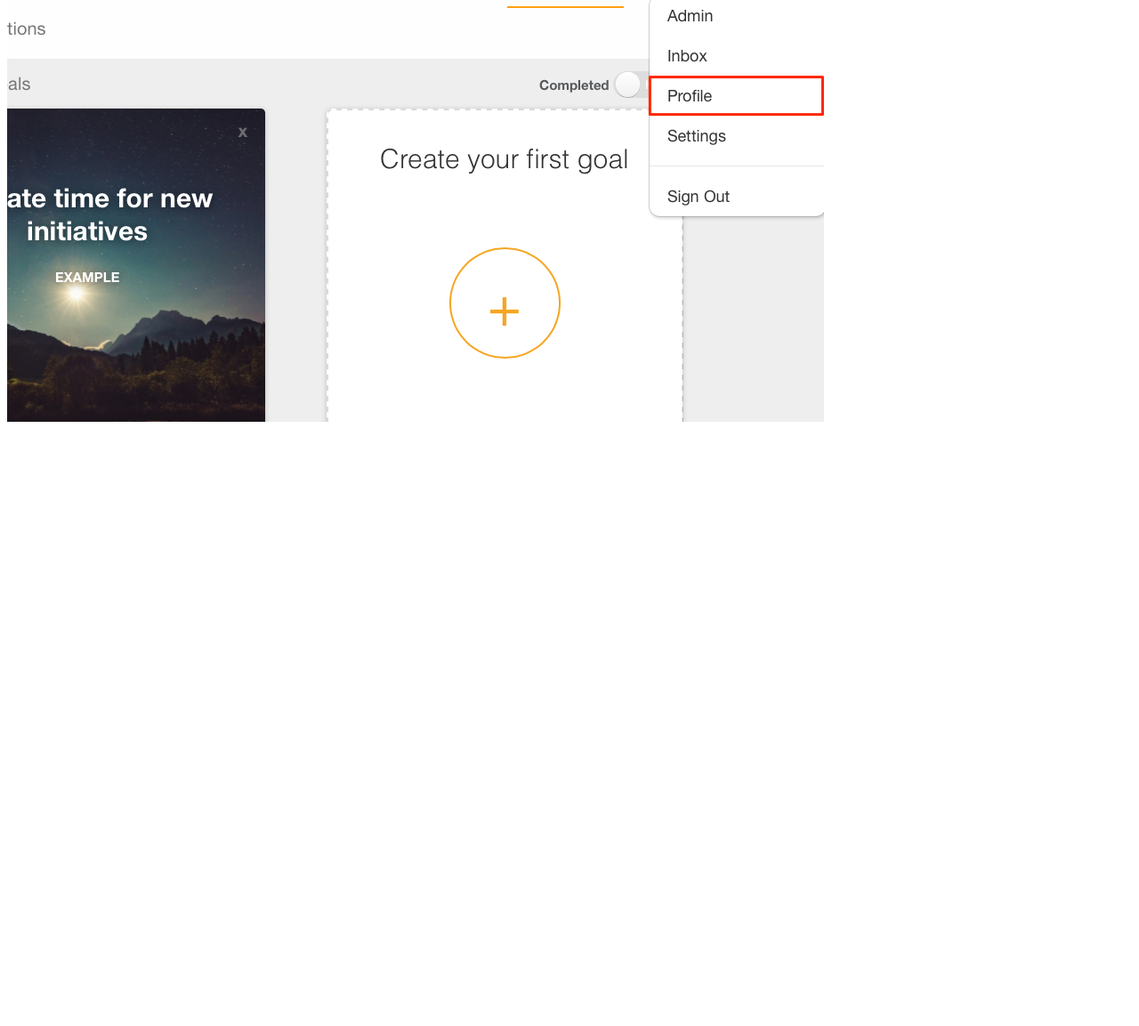
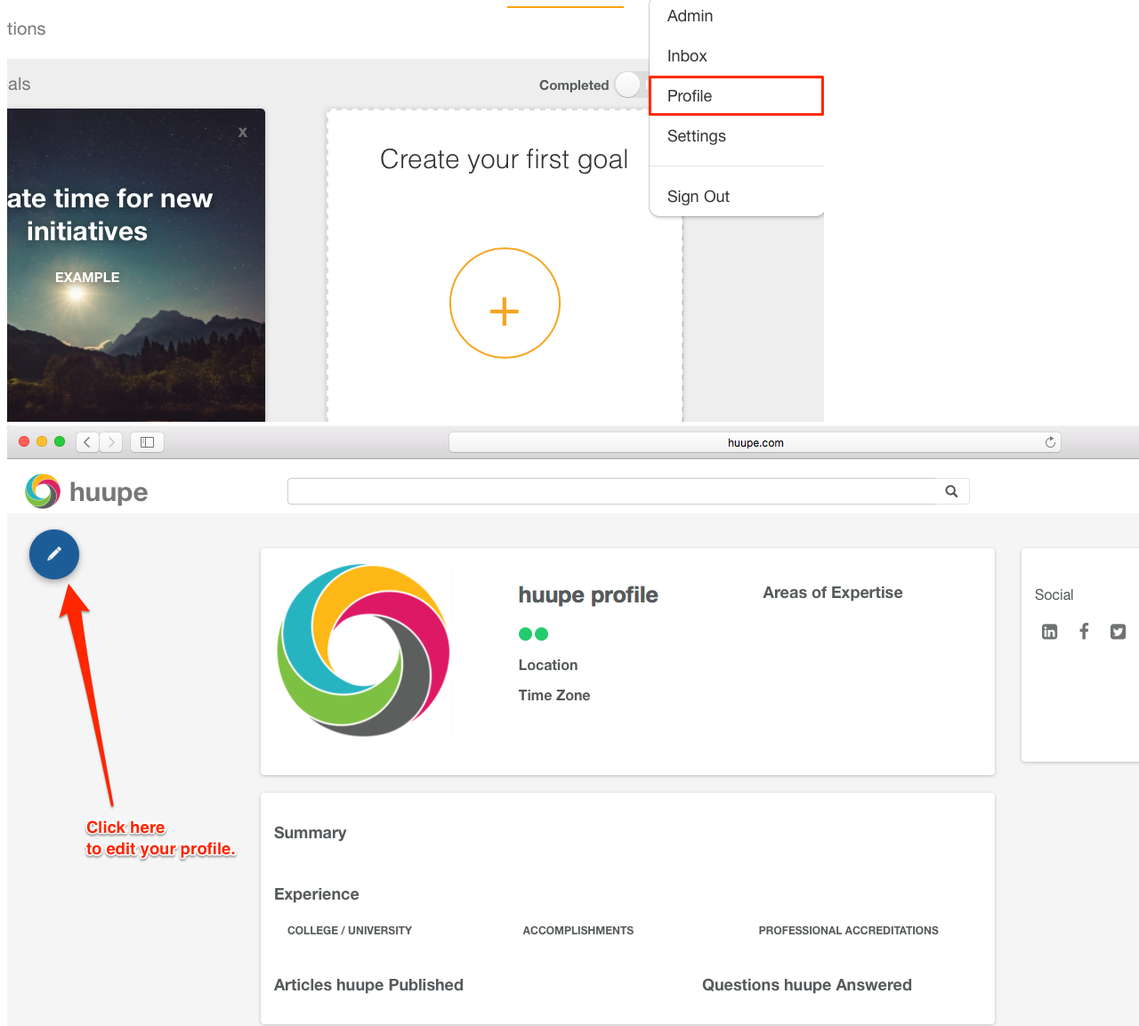
Before and after one commit to elaipson/elaipson.github.io, a plain HTML site: page index.html in a window 1280 px wide. Shown: the part 1241-2394 px from the top of the page at 89% size. Before the commit the page ends 1727 px from the top, so only its background shows below. Drawn offline with Linux system fonts and the light colour scheme.

Commit message:
empty profile

```diff
--- a/index.html
+++ b/index.html
@@ -5,5 +5,6 @@
 <p>I'm hosted with Github Pages.</p>
 <img src="/Images/ProductMarketing/Power_in_Profiles/Dropdown_Fullscreen.png">
 <img src="/Images/ProductMarketing/Power_in_Profiles/Profile_Dropdown.png">
+<img src="/Images/ProductMarketing/Power_in_Profiles/empty_profile_png.png">
 </body>
 </html>
```
Also changed, not shown: Images/ProductMarketing/Power_in_Profiles/empty_profile_png.png (added), 1 other file.
